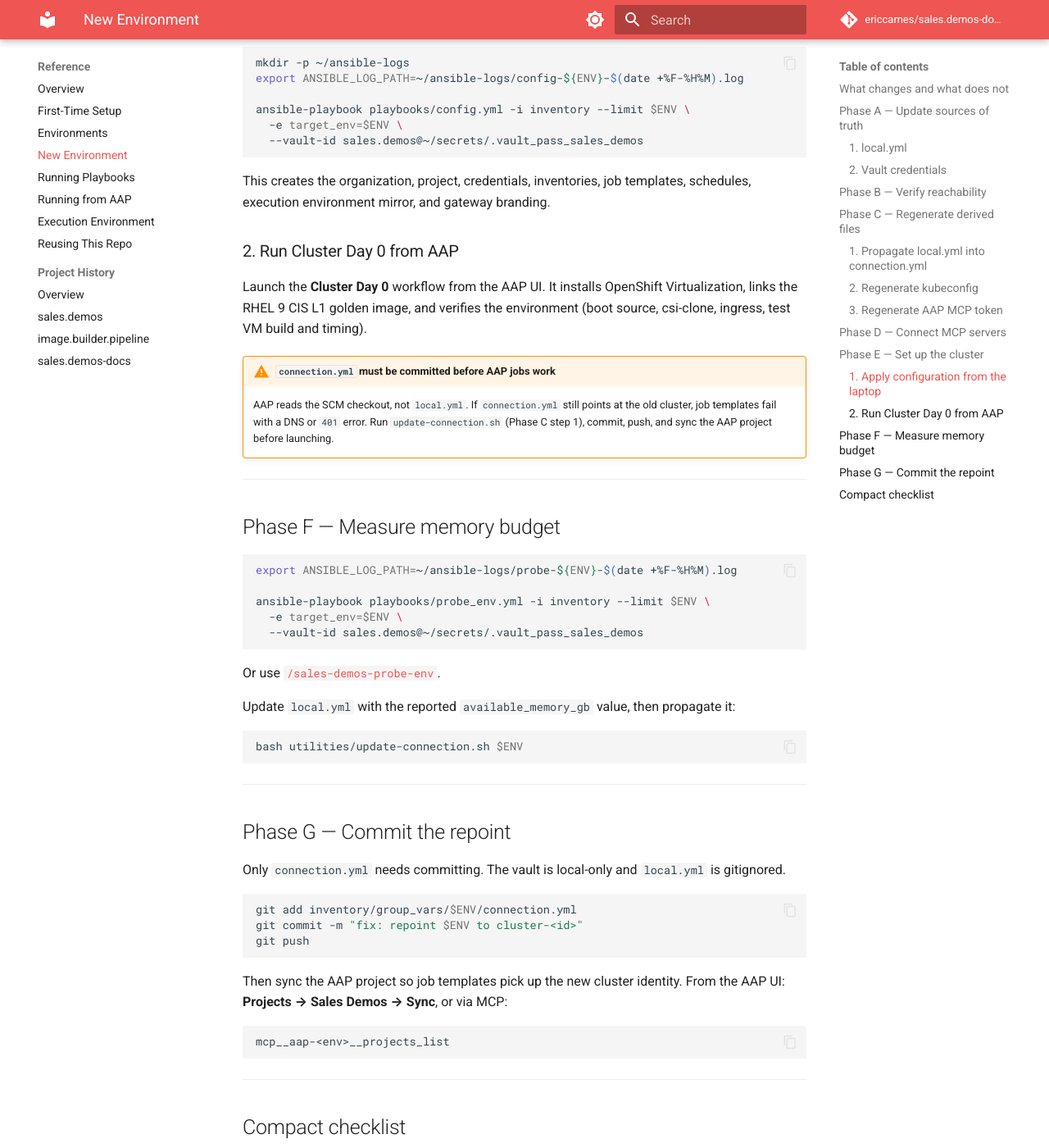
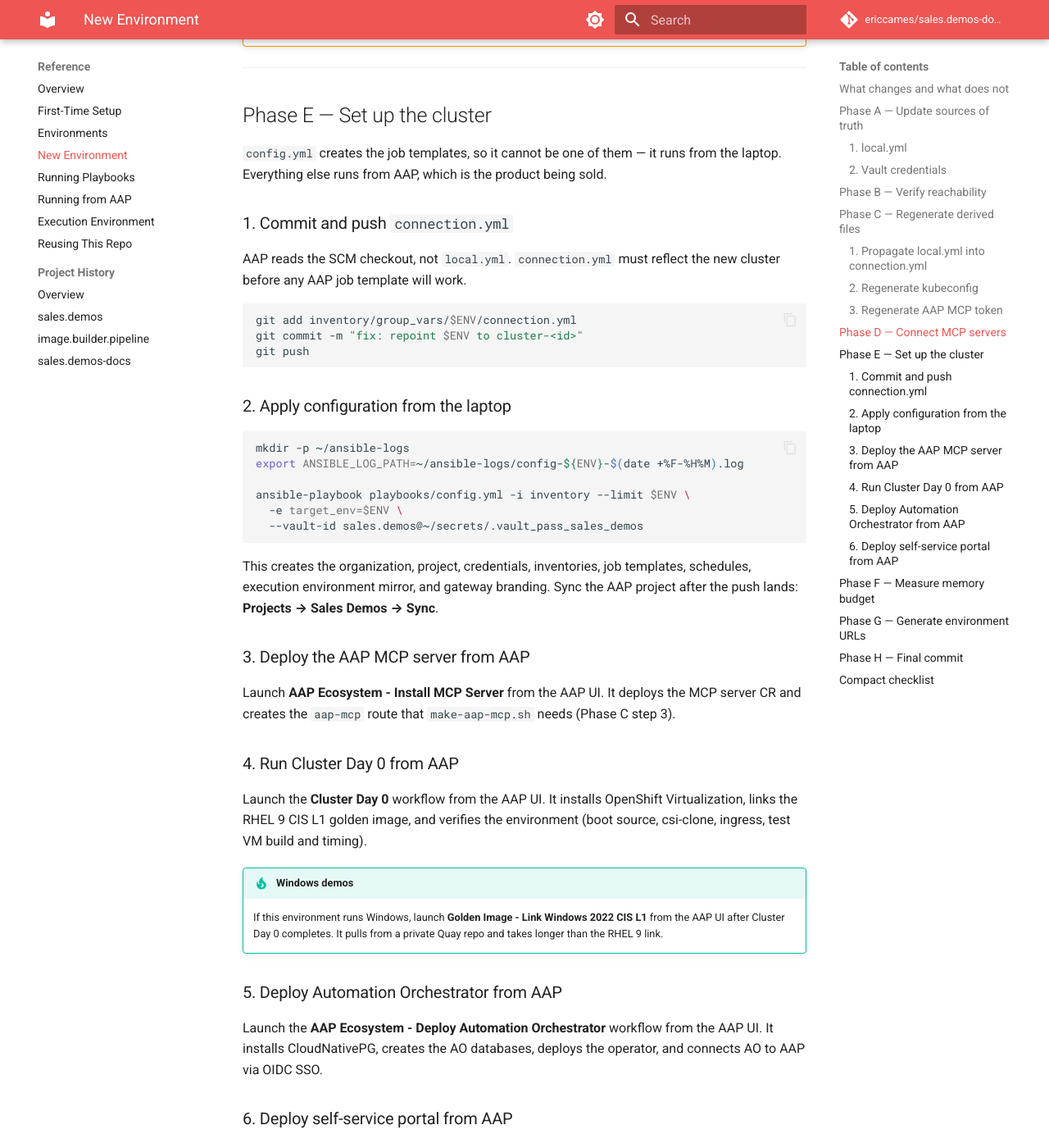
Before and after one commit to ericcames/sales.demos-docs, an MkDocs documentation site: the page built from docs/reference/new-environment.md, in a window 1280 px wide and 1400 px high, scrolled down 4442 px. Shown: the whole window at 82% size. Built offline with MkDocs 1.6.1 and Material for MkDocs 9.7.7, drawn with Linux system fonts in a browser that asks for light colours; comment, search, counter and statistics services are not loaded; some of the changed text lies outside the part shown.

Commit message:
fix: New Environment guide — missing steps and corrections (#46) (#47)
Eleven fixes from a review against the actual repo:

- Phase E: add MCP server, AO, portal, Grafana, and Windows steps
- Phase C note: RHDP does not pre-deploy the MCP server
- Phase D: reference /sales-demos-mcp skill, align verification with #523
- Phase G (new): generate env-urls.yml step
- Two commits of connection.yml made explicit (Phase E step 1 + Phase H)
- "What changes" table: add available_memory_gb
- Kubeconfig: document both output paths
- Intro: reframe from "repointing" to full setup
- Compact checklist: add new steps, remove fragile grep/awk curl

Co-authored-by: Claude Opus 4.6 <noreply@anthropic.com>

````diff
--- a/docs/reference/new-environment.md
+++ b/docs/reference/new-environment.md
@@ -1,8 +1,9 @@
 # New environment
 
-Repointing [sales.demos](https://github.com/ericcames/sales.demos) at a fresh
-RHDP cluster after the old one expires. About 15 minutes of operator work, then
-10 minutes of automation.
+Standing up a fresh RHDP cluster after the old one expires. When an RHDP
+environment expires, the replacement is a bare cluster — nothing from the old
+environment carries over. About 15 minutes of operator work, then 20 minutes of
+automation.
 
 This page assumes [first-time setup](first-time-setup.md) is already done — the
 vault, collections, CLI tools, and `~/.ansible.cfg` token are in place. If any
@@ -132,7 +134,8 @@ URL) and the vault (encrypted API token):
 bash utilities/make-kubeconfig.sh $ENV
 ```
 
-**Output:** `.kube/<env>.kubeconfig` (repo-local, gitignored, `0600`).
+**Output:** `.kube/<env>.kubeconfig` (repo-local, gitignored, `0600`). A copy
+is also written to `~/.kube/<env>.kubeconfig` for tools outside the repo.
 
 ### 3. Regenerate AAP MCP token
 
@@ -146,17 +149,23 @@ bash utilities/make-aap-mcp.sh $ENV
 **Output:** `.aap/<env>.token` and `.aap/<env>.url` (gitignored, `0600`).
 
 !!! warning "Requires the AAP MCP server to be deployed"
-    `make-aap-mcp.sh` discovers the MCP route via `oc get route aap-mcp`. On
-    a repoint the server is already running and this works immediately. On a
-    **fresh** environment the server does not exist yet — run Phase E first
-    (which includes `mcp_server.yml`), then come back here.
+    `make-aap-mcp.sh` discovers the MCP route via `oc get route aap-mcp`.
+    RHDP does not ship the MCP server pre-deployed. On a fresh environment,
+    run Phase E steps 1–2 first (which deploy the MCP server), then come back
+    here. On a repoint where the MCP server is already running, this works
+    immediately.
 
 ---
 
 ## Phase D — Connect MCP servers
 
+Run
+[`/sales-demos-mcp`](https://github.com/ericcames/sales.demos/blob/main/.claude/skills/sales-demos-mcp/SKILL.md)
+to regenerate credentials and verify all MCP servers in one step. Or follow the
+manual steps below.
+
 Start Claude Code (or restart it if it is already running). Startup discovery
-reads the credential files from Phase C and connects all five servers:
+reads the credential files from Phase C and connects all servers:
 
 | Server | Credential source |
 |---|---|
@@ -174,22 +183,35 @@ started, no restart is needed — Claude Code spawns the stdio bridge on demand.
 Verify by calling a tool on the server you just repointed:
 
 ```
+mcp__openshift-<env>__namespaces_list   (fieldSelector=metadata.name=default)
 mcp__aap-<env>__me_list
-mcp__openshift-<env>__namespaces_list
 ```
 
-The first should return the admin user; the second should list namespaces on the
-new cluster.
+!!! warning "\"Connected\" does not mean \"Live\""
+    A stdio server reports "Connected" if its local process starts — it does
+    not prove the remote cluster is alive. Report **Live** only if actual data
+    comes back from the tool call above.
 
 ---
 
 ## Phase E — Set up the cluster
 
-Two steps, by design. `config.yml` creates the job templates, so it cannot be
-one of them — it runs from the laptop. Everything else runs from AAP, which is
-the product being sold.
+`config.yml` creates the job templates, so it cannot be one of them — it runs
+from the laptop. Everything else runs from AAP, which is the product being
+sold.
 
-### 1. Apply configuration from the laptop
+### 1. Commit and push `connection.yml`
+
+AAP reads the SCM checkout, not `local.yml`. `connection.yml` must reflect
+the new cluster before any AAP job template will work.
+
+```bash
+git add inventory/group_vars/$ENV/connection.yml
+git commit -m "fix: repoint $ENV to cluster-<id>"
+git push
+```
+
+### 2. Apply configuration from the laptop
 
 ```bash
 mkdir -p ~/ansible-logs
@@ -201,19 +223,41 @@ ansible-playbook playbooks/config.yml -i inventory --limit $ENV \
 ```
 
 This creates the organization, project, credentials, inventories, job templates,
-schedules, execution environment mirror, and gateway branding.
+schedules, execution environment mirror, and gateway branding. Sync the AAP
+project after the push lands: **Projects → Sales Demos → Sync**.
 
-### 2. Run Cluster Day 0 from AAP
+### 3. Deploy the AAP MCP server from AAP
+
+Launch **AAP Ecosystem - Install MCP Server** from the AAP UI. It deploys the
+MCP server CR and creates the `aap-mcp` route that `make-aap-mcp.sh` needs
+(Phase C step 3).
+
+### 4. Run Cluster Day 0 from AAP
 
 Launch the **Cluster Day 0** workflow from the AAP UI. It installs OpenShift
 Virtualization, links the RHEL 9 CIS L1 golden image, and verifies the
 environment (boot source, csi-clone, ingress, test VM build and timing).
 
-!!! warning "`connection.yml` must be committed before AAP jobs work"
-    AAP reads the SCM checkout, not `local.yml`. If `connection.yml` still
-    points at the old cluster, job templates fail with a DNS or `401` error.
-    Run `update-connection.sh` (Phase C step 1), commit, push, and sync the
-    AAP project before launching.
+!!! tip "Windows demos"
+    If this environment runs Windows, launch **Golden Image - Link Windows 2022
+    CIS L1** from the AAP UI after Cluster Day 0 completes. It pulls from a
+    private Quay repo and takes longer than the RHEL 9 link.
+
+### 5. Deploy Automation Orchestrator from AAP
+
+Launch the **AAP Ecosystem - Deploy Automation Orchestrator** workflow from the
+AAP UI. It installs CloudNativePG, creates the AO databases, deploys the
+operator, and connects AO to AAP via OIDC SSO.
+
+### 6. Deploy self-service portal from AAP
+
+Launch **AAP Ecosystem - Install Self-Service Portal** from the AAP UI. It
+deploys Red Hat Developer Hub with the AAP plugin (~11 minutes). After it
+completes, the launcher templates are visible in the portal.
+
+!!! note "Grafana Cloud"
+    No automated deployment exists yet. Alloy and dashboard configuration are
+    manual for now.
 
 ---
 
@@ -239,19 +283,36 @@ bash utilities/update-connection.sh $ENV
 
 ---
 
-## Phase G — Commit the repoint
+## Phase G — Generate environment URLs
 
-Only `connection.yml` needs committing. The vault is local-only and `local.yml`
-is gitignored.
+Regenerate the gitignored URL reference file so Claude and operators can look up
+every product URL without MCP token lookups
+([#525](https://github.com/ericcames/sales.demos/issues/525)):
+
+```bash
+ansible-playbook playbooks/generate_env_urls.yml -i inventory --limit $ENV \
+  -e target_env=$ENV \
+  -e generate_env_urls_with_creds=true \
+  --vault-id sales.demos@~/secrets/.vault_pass_sales_demos
+```
+
+Or use
+[`/sales-demos-env-urls`](https://github.com/ericcames/sales.demos/blob/main/.claude/skills/sales-demos-env-urls/SKILL.md).
+
+---
+
+## Phase H — Final commit
+
+`connection.yml` changed again in Phase F (`available_memory_gb`). Commit and
+push so AAP picks up the updated value.
 
 ```bash
 git add inventory/group_vars/$ENV/connection.yml
-git commit -m "fix: repoint $ENV to cluster-<id>"
+git commit -m "fix: update $ENV available_memory_gb after probe"
 git push
 ```
 
-Then sync the AAP project so job templates pick up the new cluster identity.
-From the AAP UI: **Projects → Sales Demos → Sync**, or via MCP:
+Then sync the AAP project: **Projects → Sales Demos → Sync**, or via MCP:
 
 ```
 mcp__aap-<env>__projects_list
@@ -273,21 +334,28 @@ ansible-vault edit playbooks/group_vars/all/secrets.yml \
                                                 # aap_password + openshift_api_token
 
 # B — reachability
-curl -sk "https://$(grep aap_hostname inventory/group_vars/$ENV/local.yml \
-  | awk -F'"' '{print $2}')/api/gateway/v1/ping/"
+curl -sk "https://<aap_hostname>/api/gateway/v1/ping/"
 
 # C — derived files
 bash utilities/update-connection.sh $ENV
 bash utilities/make-kubeconfig.sh $ENV
-bash utilities/make-aap-mcp.sh $ENV             # needs MCP server deployed
+bash utilities/make-aap-mcp.sh $ENV             # needs MCP server (Phase E step 3)
 
 # D — MCP servers
-# restart Claude Code (or start fresh)
+# restart Claude Code, or run /sales-demos-mcp
 
 # E — cluster setup
+git add inventory/group_vars/$ENV/connection.yml
+git commit -m "fix: repoint $ENV to cluster-<id>"
+git push
 ansible-playbook playbooks/config.yml -i inventory --limit $ENV \
   -e target_env=$ENV --vault-id sales.demos@~/secrets/.vault_pass_sales_demos
-# commit + push connection.yml, sync AAP project, launch Cluster Day 0
+# sync AAP project, then from the AAP UI:
+#   AAP Ecosystem - Install MCP Server
+#   Cluster Day 0 (workflow)
+#   Golden Image - Link Windows 2022 CIS L1        (optional)
+#   AAP Ecosystem - Deploy Automation Orchestrator  (workflow)
+#   AAP Ecosystem - Install Self-Service Portal
 
 # F — memory budget
 ansible-playbook playbooks/probe_env.yml -i inventory --limit $ENV \
@@ -295,8 +363,13 @@ ansible-playbook playbooks/probe_env.yml -i inventory --limit $ENV \
 # update local.yml with available_memory_gb, then:
 bash utilities/update-connection.sh $ENV
 
-# G — commit
+# G — environment URLs
+ansible-playbook playbooks/generate_env_urls.yml -i inventory --limit $ENV \
+  -e target_env=$ENV -e generate_env_urls_with_creds=true \
+  --vault-id sales.demos@~/secrets/.vault_pass_sales_demos
+
+# H — final commit
 git add inventory/group_vars/$ENV/connection.yml
-git commit -m "fix: repoint $ENV to cluster-<id>"
+git commit -m "fix: update $ENV available_memory_gb after probe"
 git push
 ```
````
Also changed, not shown: other parts of docs/reference/new-environment.md (+3 -2 lines).
